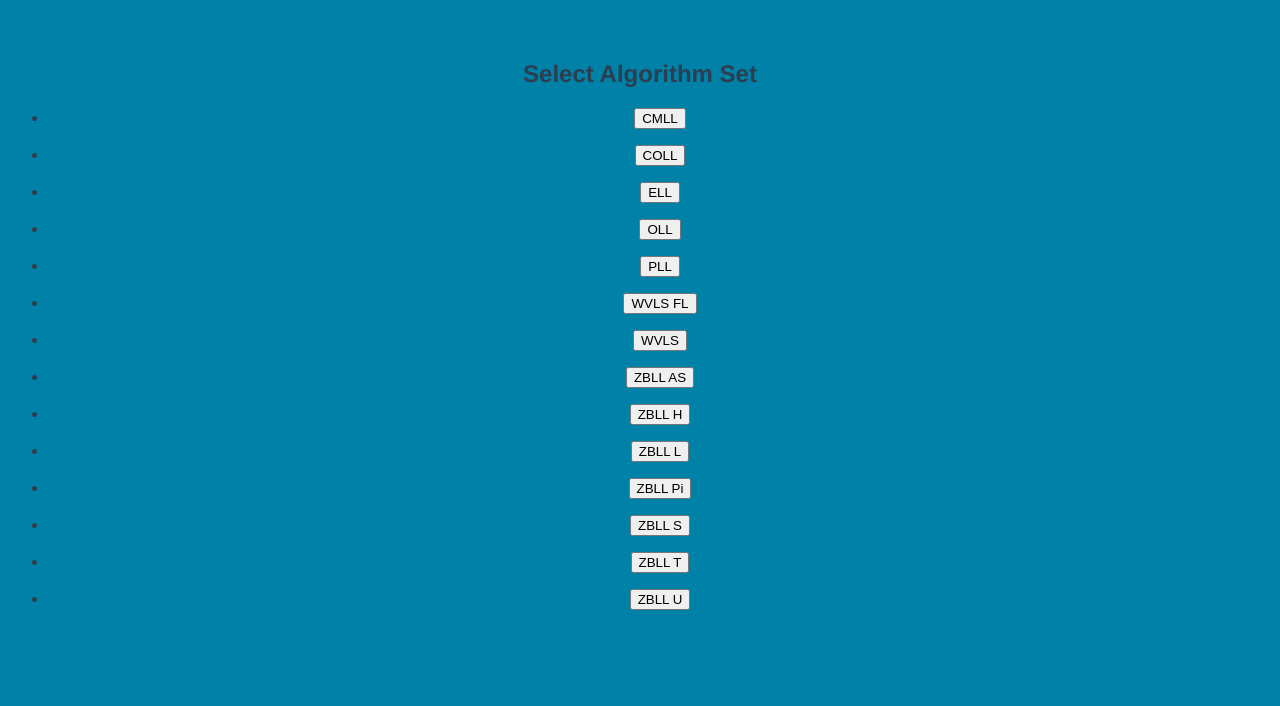
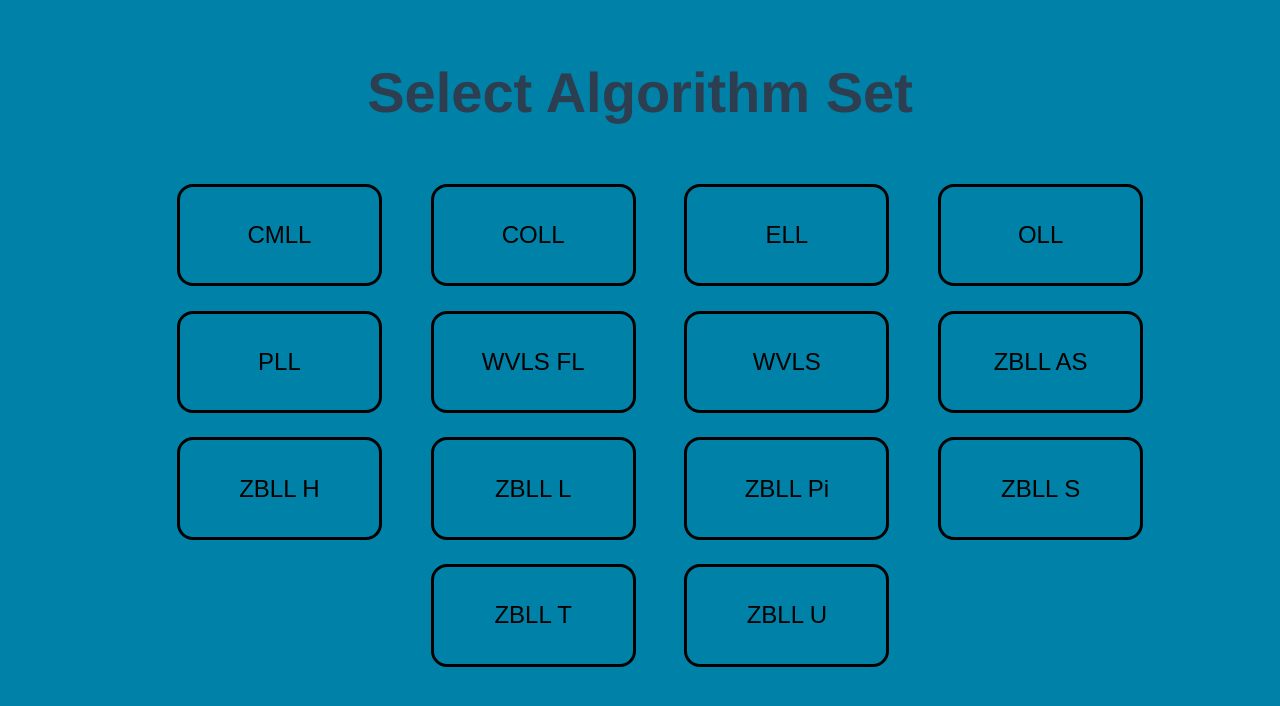
Before and after one commit to LeedsJohn/vue-algorithm-trainer, a Vue app: page / in a window 1280 px wide. Shown: the top 706 px of the page. Built offline with nearby package versions, Linux system fonts and the light colour scheme.

Commit message:
Made buttons look nicer

```diff
--- a/src/components/select_algset/TheAlgsetSelector.vue
+++ b/src/components/select_algset/TheAlgsetSelector.vue
@@ -1,8 +1,9 @@
 <template>
   <h2>Select Algorithm Set</h2>
-  <ul v-for="algSet in algSets" :key="algSet">
-    <li>
-      <base-button @click="selectSet(algSet)">{{ algSet }}</base-button>
+  <ul>
+    <li v-for="algSet in algSets" :key="algSet">
+      <!-- {{ algSet }} -->
+      <button @click="selectSet(algSet)">{{ algSet }}</button>
     </li>
   </ul>
 </template>
@@ -38,3 +39,38 @@ export default {
   },
 };
 </script>
+
+<style scoped>
+h2 {
+  font-size: 3.5rem;
+}
+
+ul {
+  margin: 0 auto;
+  text-align: center;
+}
+
+li {
+  display: inline-block;
+  vertical-align: top;
+  margin: 1% 2%;
+}
+
+button {
+  display: inline;
+  background: none;
+  border: 3px solid;
+  text-align: center;
+  height: 8vw;
+  width: 16vw;
+  font-size: 1.5rem;
+  font-weight: 400;
+  border-radius: 16px;
+}
+
+button:hover {
+  cursor:pointer;
+  background-color: rgba(0, 0, 0, 0.2);
+}
+
+</style>
```
